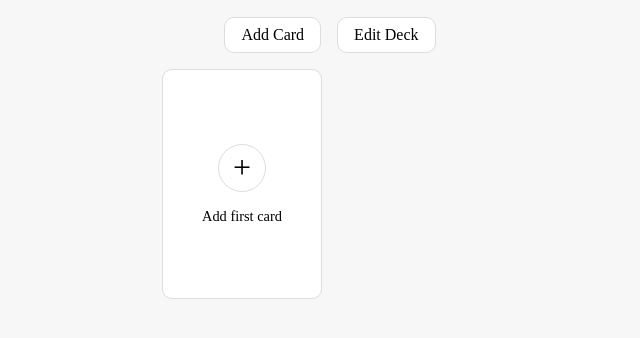
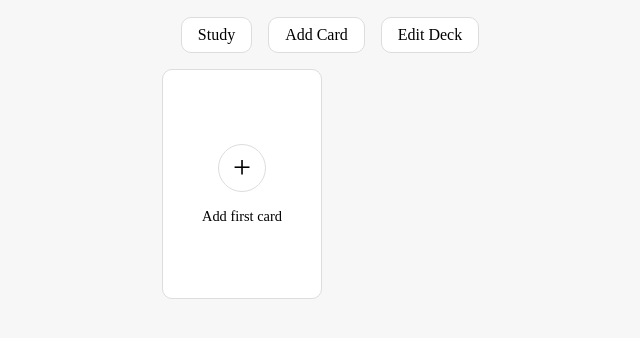
Before and after one commit to developerandrii/noe-website, a Django app: template flashcards/templates/flashcards/deck_detail.html in a window 1280 px wide. Shown: the part 30-368 px from the top of the page, without its empty margins (310-950 px from the left). Run offline with Django 5.2, Linux system fonts and the light colour scheme; the template is opened without the code that fills it, so the values that code supplies are empty.

Commit message:
Add study link to deck detail

```diff
--- a/flashcards/templates/flashcards/deck_detail.html
+++ b/flashcards/templates/flashcards/deck_detail.html
@@ -11,6 +11,7 @@
 <p class="deck-created-at">Created: {{ deck.created_at }}</p>
 
 <div class="deck-actions">
+    <a href="{% url 'deck-study' deck.pk %}">Study</a>
     <a href="{% url 'card-create' deck.pk %}">Add Card</a>
     <a href="{% url 'deck-update' deck.pk %}">Edit Deck</a>
 </div>
```
